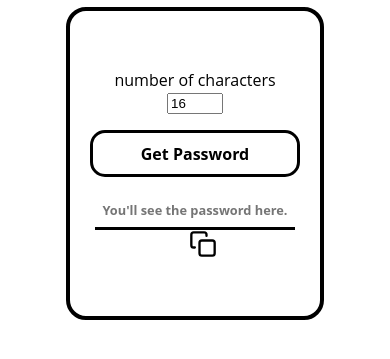
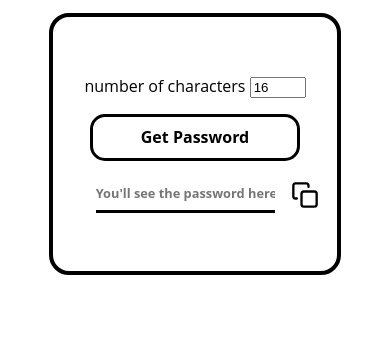
Before and after one commit to michallbanas/password-generator, a website: page index.html in a window 390 px wide. Shown: the part 233-592 px from the top of the page. Drawn offline with Linux system fonts and the light colour scheme.

Commit message:
fix: make clickable elements focusable

```diff
--- a/index.html
+++ b/index.html
@@ -30,6 +30,7 @@
               id="result"
               value=""
               readonly />
+            <div tabindex="0" id="copyBtnDiv">
               <svg
                 id="copyBtn"
                 xmlns="http://www.w3.org/2000/svg"
@@ -46,6 +47,7 @@
                 <path d="M5 15H4a2 2 0 0 1-2-2V4a2 2 0 0 1 2-2h9a2 2 0 0 1 2 2v1"></path>
               </svg>
             </div>
+          </div>
         </form>
       </article>
     </main>
--- a/src/style.css
+++ b/src/style.css
@@ -57,7 +57,10 @@ p {
 }
 
 .box-3 {
-  padding-left: 50px;
+  display: flex;
+  justify-content: center;
+  align-items: center;
+  padding-left: 10%;
 }
 
 #password-generator {
@@ -74,6 +77,10 @@ p {
   margin-left: 1em;
 }
 
+#copyBtnDiv:focus-visible {
+  border: solid 2px #3478f7;
+}
+
 button {
   outline: none;
   text-align: center;
@@ -88,6 +95,11 @@ button {
   cursor: pointer;
 }
 
+button:focus-visible {
+  border: solid 3px #3478f7;
+  color: #3478f7;
+}
+
 input[type="text"] {
   outline: none;
   text-align: center;
@@ -95,11 +107,11 @@ input[type="text"] {
   border-left: none;
   border-right: none;
   border-bottom: solid 3px;
-  width: 250px;
+  width: 225px;
   padding: 0.6em 0 0.6em;
   font-family: var(--font-primary);
   font-weight: bold;
-  font-size: 1em;
+  font-size: 0.9em;
 }
 
 /* Mozilla Firefox */
@@ -125,10 +137,6 @@ input[type="text"] {
     padding-right: 20px;
   }
 
-  .box-3 {
-    padding-left: 0;
-  }
-
   input[type="text"] {
     font-size: 0.8em;
     width: 200px;
```
Lines whose indentation alone changed are shown as unchanged.
